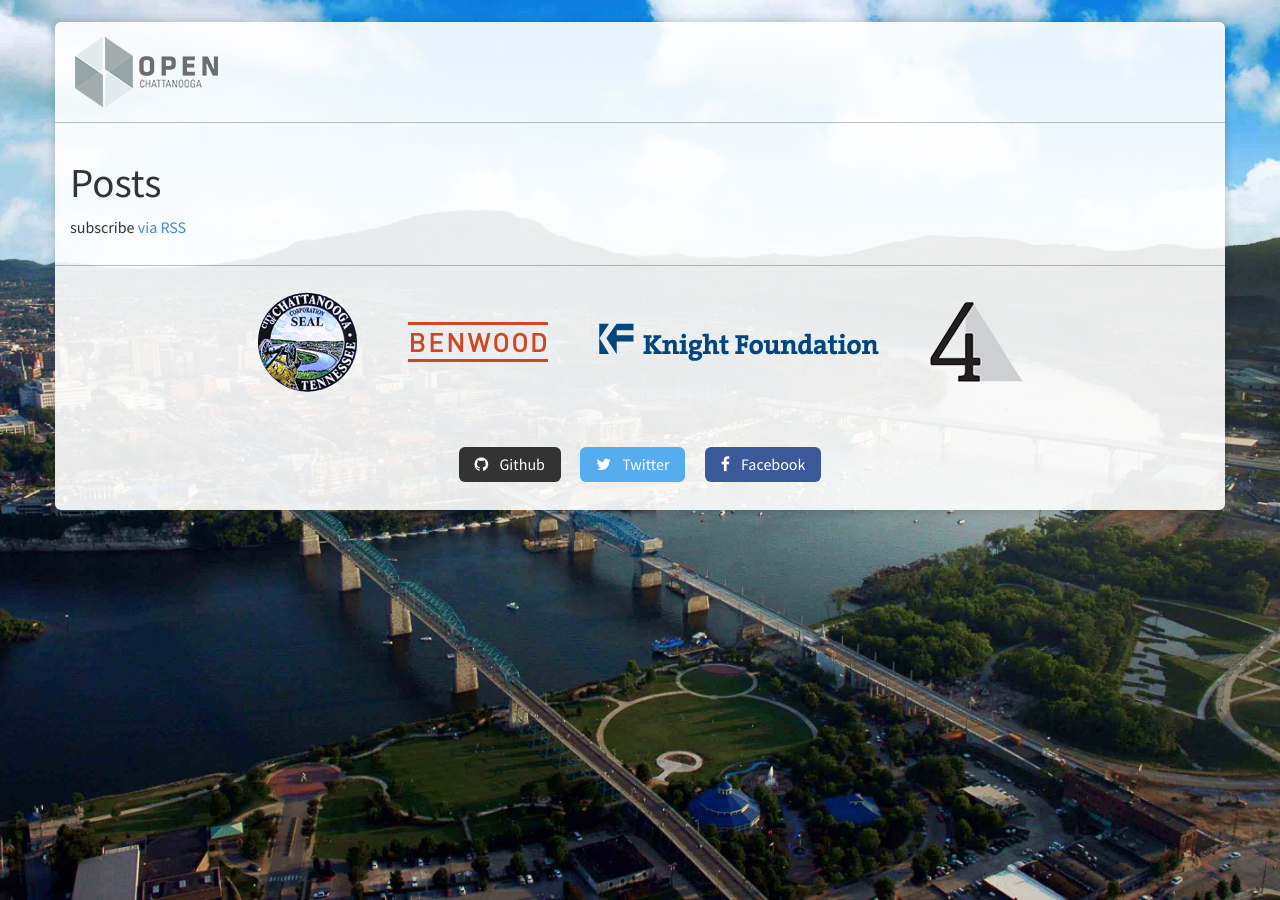
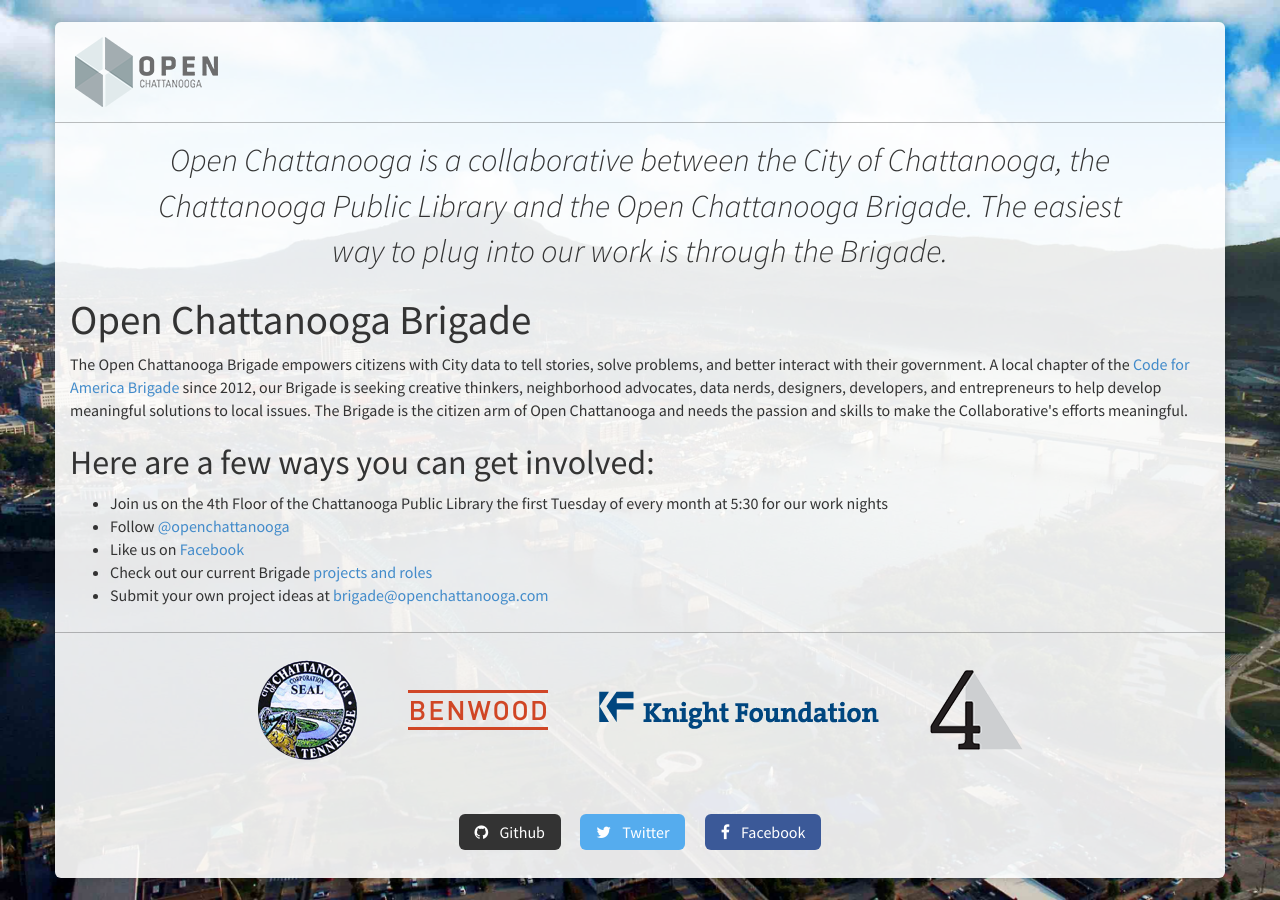
Before and after one commit to openchattanooga/open-chattanooga-website, a Jekyll site: the page built from index.html, in a window 1280 px wide. Built offline with Jekyll 4.4.1, drawn with Linux system fonts in a browser that asks for light colours; nearby versions of some CDN libraries; comment, search, counter and statistics services are not loaded.

Commit message:
ported homepage over

```diff
--- a/index.html
+++ b/index.html
@@ -2,19 +2,22 @@
 layout: default
 ---
 
-<div class="home">
+<p class="intro">Open Chattanooga is a collaborative between the City of Chattanooga, the Chattanooga Public Library and the Open Chattanooga Brigade. The easiest way to plug into our work is through the&nbsp;Brigade.</p>
 
-  <h1>Posts</h1>
+<h1>Open Chattanooga Brigade</h1>
 
-  <ul class="posts">
-    {% for post in site.posts %}
-      <li>
-        <span class="post-date">{{ post.date | date: "%b %-d, %Y" }}</span>
-        <a class="post-link" href="{{ post.url | prepend: site.baseurl }}">{{ post.title }}</a>
-      </li>
-    {% endfor %}
-  </ul>
+<p>The Open Chattanooga Brigade empowers citizens with City data to tell stories, solve problems, and better interact with their government. A local chapter of the <a href="http://brigade.codeforamerica.org/" target="_blank">Code for America Brigade</a> since 2012, our Brigade is seeking creative thinkers, neighborhood advocates, data nerds, designers, developers, and entrepreneurs to help develop meaningful solutions to local issues. The Brigade is the citizen arm of Open Chattanooga and needs the passion and skills to make the Collaborative's efforts&nbsp;meaningful.</p>
 
-  <p class="rss-subscribe">subscribe <a href="{{ "/feed.xml" | prepend: site.baseurl }}">via RSS</a></p>
+<h2>Here are a few ways you can get involved:</h2>
 
-</div>
+<ul>
+<li>Join us on the 4th Floor of the Chattanooga Public Library the first Tuesday of every month at 5:30 for our work nights</li>
+
+<li>Follow <a href="https://twitter.com/intent/follow?screen_name=openchattanooga" title="Follow us on Twitter">@openchattanooga</a></li>
+
+<li>Like us on <a href="https://www.facebook.com/OpenChattanooga" title="Like us on Facebook">Facebook</a></li>
+
+<li>Check out our current Brigade <a href="http://openchattanooga.com/brigade/projects.html" title="Brigade projects">projects and&nbsp;roles</a></li>
+
+<li>Submit your own project ideas at <a href="mailto:brigade@openchattanooga.com" title="Email us">brigade@openchattanooga.com</a></li>
+</ul>
```
